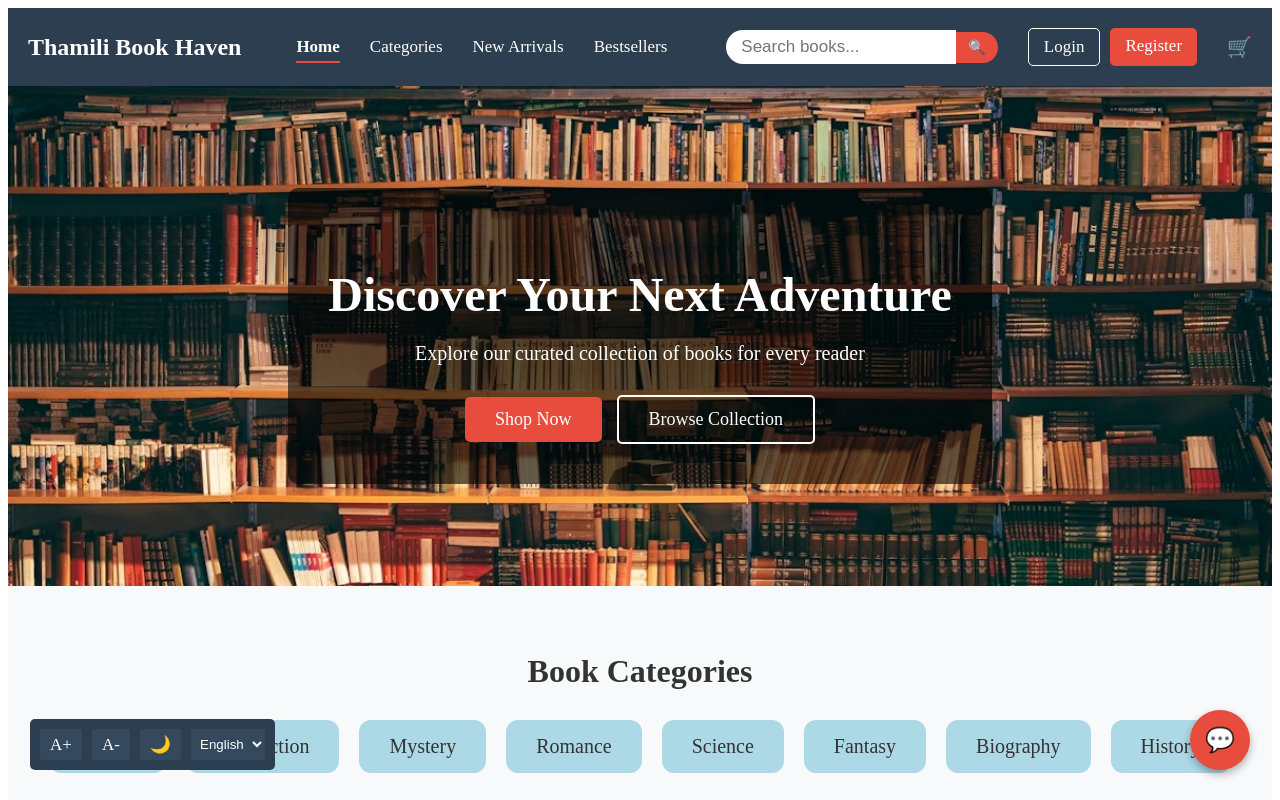
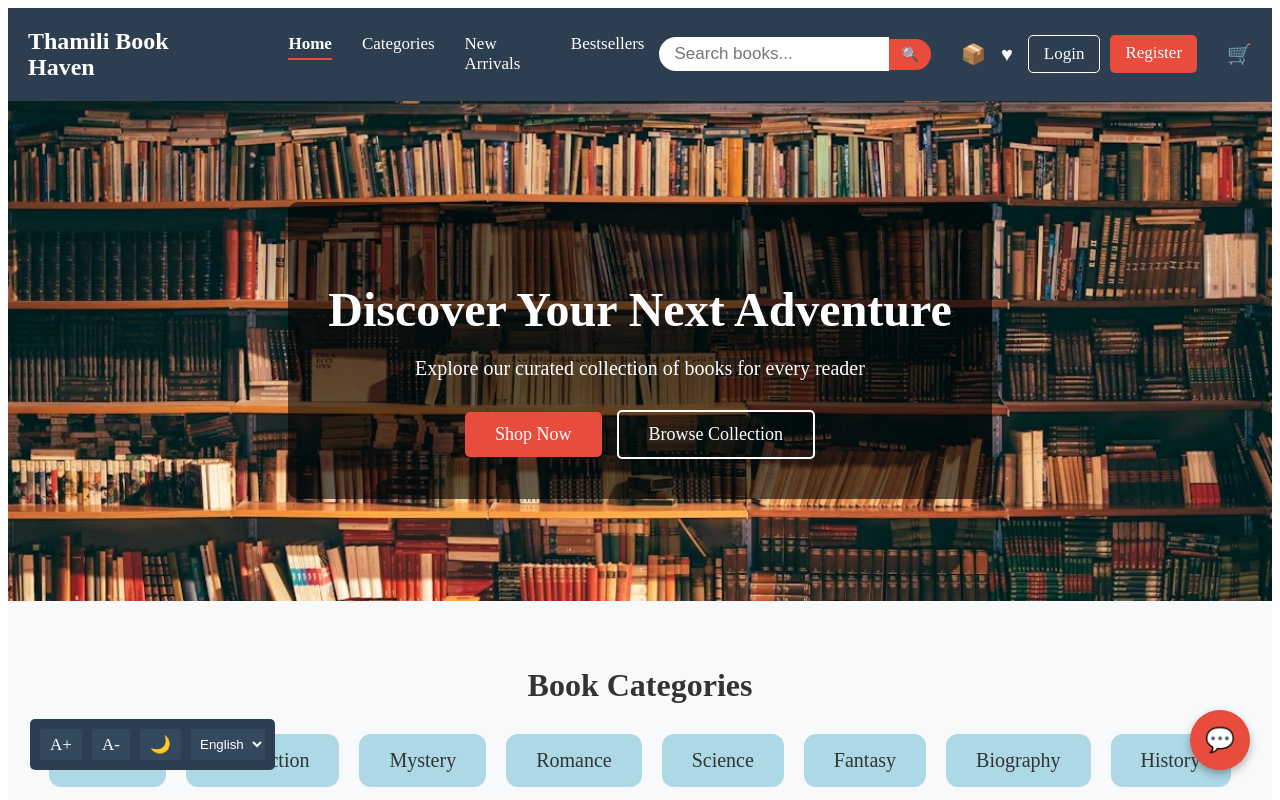
Before and after one commit to dondanu/Thamili-Book-Haven, a React (Vite) app in the folder Thamili/book-shop/: page / in a window 1280 px wide. Shown: the top 800 px of the page. Built offline with nearby package versions, Linux system fonts and the light colour scheme.

Commit message:
checkout

```diff
--- a/Thamili/book-shop/src/Home.jsx
+++ b/Thamili/book-shop/src/Home.jsx
@@ -343,6 +343,12 @@ const Home = () => {
             darkMode={darkMode}
             fontSize={fontSize}
           />
+          <Link to="/orders" style={{ color: 'white', textDecoration: 'none' }}>
+            <span style={{ fontSize: '20px' }}>📦</span>
+          </Link>
+          <Link to="/wishlist" style={{ color: 'white', textDecoration: 'none' }}>
+            <span style={{ fontSize: '20px' }}>♥</span>
+          </Link>
           <div style={{ display: 'flex', gap: '10px' }}>
             <Link to="/login" style={{
               color: 'white',
```
